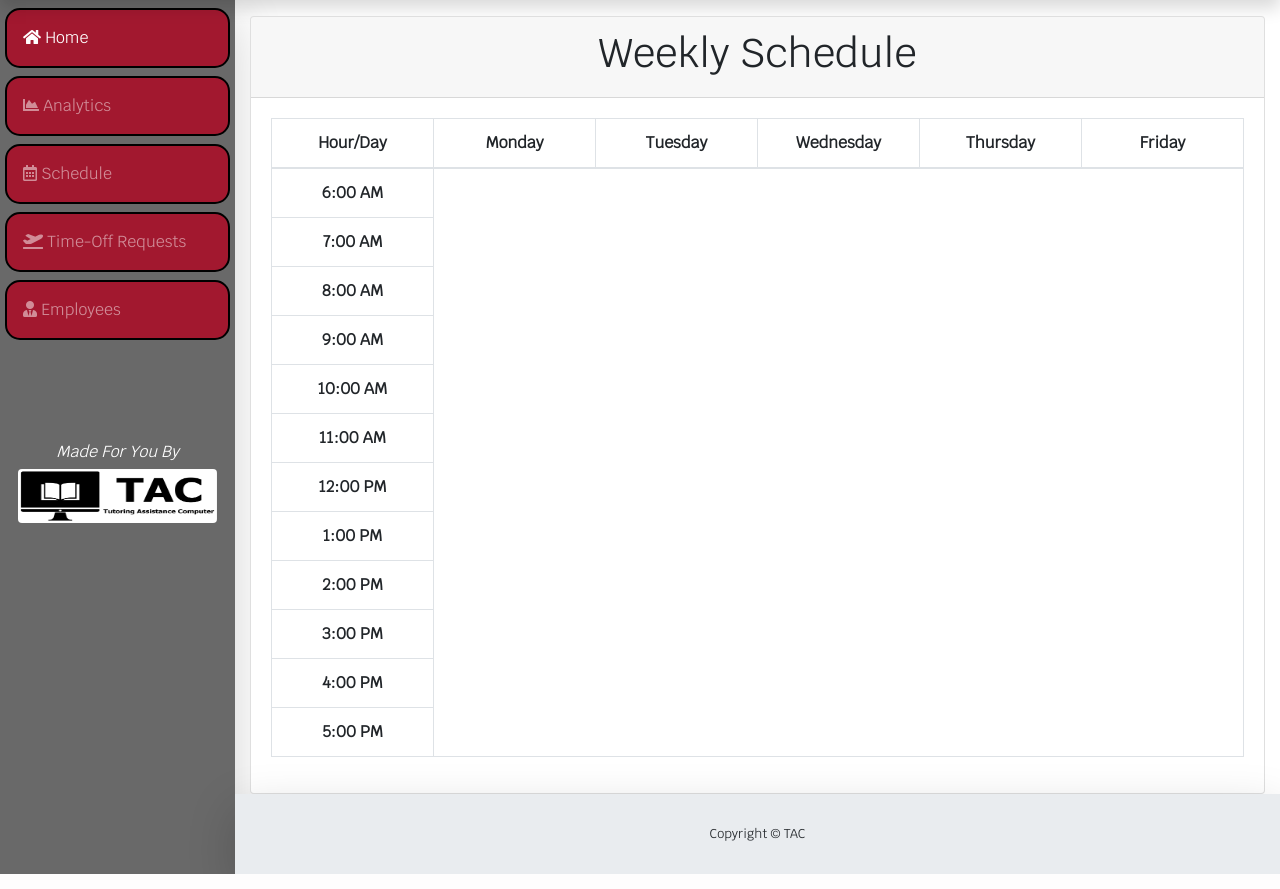
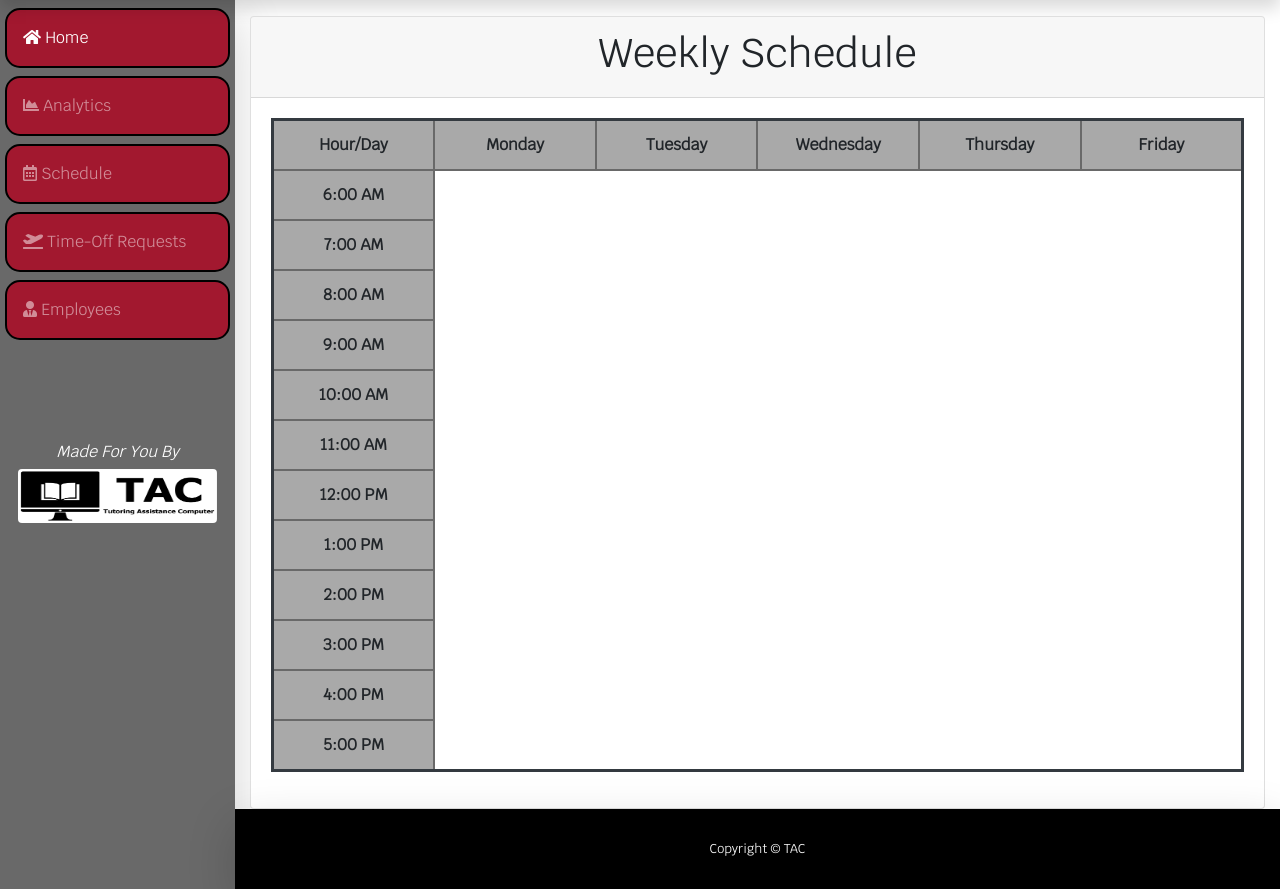
Before and after one commit to kmdiogo/TAC, a Django app: page /administrator/ in a window 1280 px wide. Shown: the part 64-953 px from the top of the page. Run offline with Django 3.2, Linux system fonts and the light colour scheme; a user stored in the database is signed in; lists and menus that the app fills with data are empty; some libraries are stand-ins or nearby versions.

Commit message:
Edited the dashboard sidebar for employees and admin. Made minor color changes to admin dashboard. Added extra padding to some text on the home, student, and employee pages. Small "quality of life" changes through out.

```diff
--- a/static/css/AdminDashboard/admin-dashboard.css
+++ b/static/css/AdminDashboard/admin-dashboard.css
@@ -349,7 +349,7 @@ footer.sticky-footer {
   bottom: 0;
   width: calc(100% - 90px);
   height: 80px;
-  background-color: #e9ecef;
+  background-color: black;
 }
 
 footer.sticky-footer .copyright {
@@ -411,3 +411,36 @@ ul > li{
 #dashboard-logo{
   padding-top: 5px !important;
 }
+
+.dropdown-item,
+.dropdown-header{
+  font-weight: bold !important;
+  color: black !important;
+}
+
+.dropdown-header{
+  font-style: italic !important;
+}
+
+.table-bordered{
+  border-width: 3px !important;
+  border-color: #343a40 !important;
+}
+
+.table-bordered th,
+.table-bordered td{
+  border-color: #696969 !important;
+}
+
+.table-bordered thead,
+.table-bordered th{
+  background-color: #A9A9A9 !important;
+  border-right-width: 2px !important;
+  border-left-width: 2px !important;
+  border-bottom-width: 2px !important;
+}
+
+.table-bordered td {
+    border-right-width: 2px !important;
+    border-left-width: 2px !important;
+}
--- a/templates/AdminDashboard/index.html
+++ b/templates/AdminDashboard/index.html
@@ -89,7 +89,7 @@
     <!-- Sticky Footer -->
     <footer class="sticky-footer shadow-lg">
         <div class="container my-auto">
-            <div class="copyright text-center my-auto">
+            <div class="copyright text-center my-auto" style="color: white">
                 <span>Copyright © TAC</span>
             </div>
         </div>
--- a/templates/SignIn/EmployeeSection/_EmployeeSection.html
+++ b/templates/SignIn/EmployeeSection/_EmployeeSection.html
@@ -1,6 +1,6 @@
 {% load static %}
 
-<div class="position-absolute d-flex w-100 text-center flex-column" style="top: 0;">
+<div class="position-absolute d-flex w-100 text-center flex-column" style="padding-top: 10px;">
     <div>
         <h1>Employees</h1>
         <hr style="border-color: lightgray" />
--- a/templates/SignIn/HomeSection/_HomeSection.html
+++ b/templates/SignIn/HomeSection/_HomeSection.html
@@ -32,7 +32,7 @@
         <h1>Welcome to the Math Assistance Center</h1>
     </div>
 
-    <div class="row text-center" style="padding-top: 10px;">
+    <div class="row text-center" style="padding: 10px 0 10px 0;">
         <h4>Please select if you are a student or employee</h4>
     </div>
 
--- a/templates/SignIn/StudentSection/_StudentSection.html
+++ b/templates/SignIn/StudentSection/_StudentSection.html
@@ -1,6 +1,6 @@
 {% load static %}
 
-<div class="position-absolute d-flex w-100 text-center flex-column" style="top: 0;">
+<div class="position-absolute d-flex w-100 text-center flex-column" style="padding-top: 10px;">
     <div>
         <h1>Students</h1>
         <hr style="border-color: lightgray;" />
```
Also changed, not shown: templates/Dashboard/index.html (+5 -5 lines), db.sqlite3.
